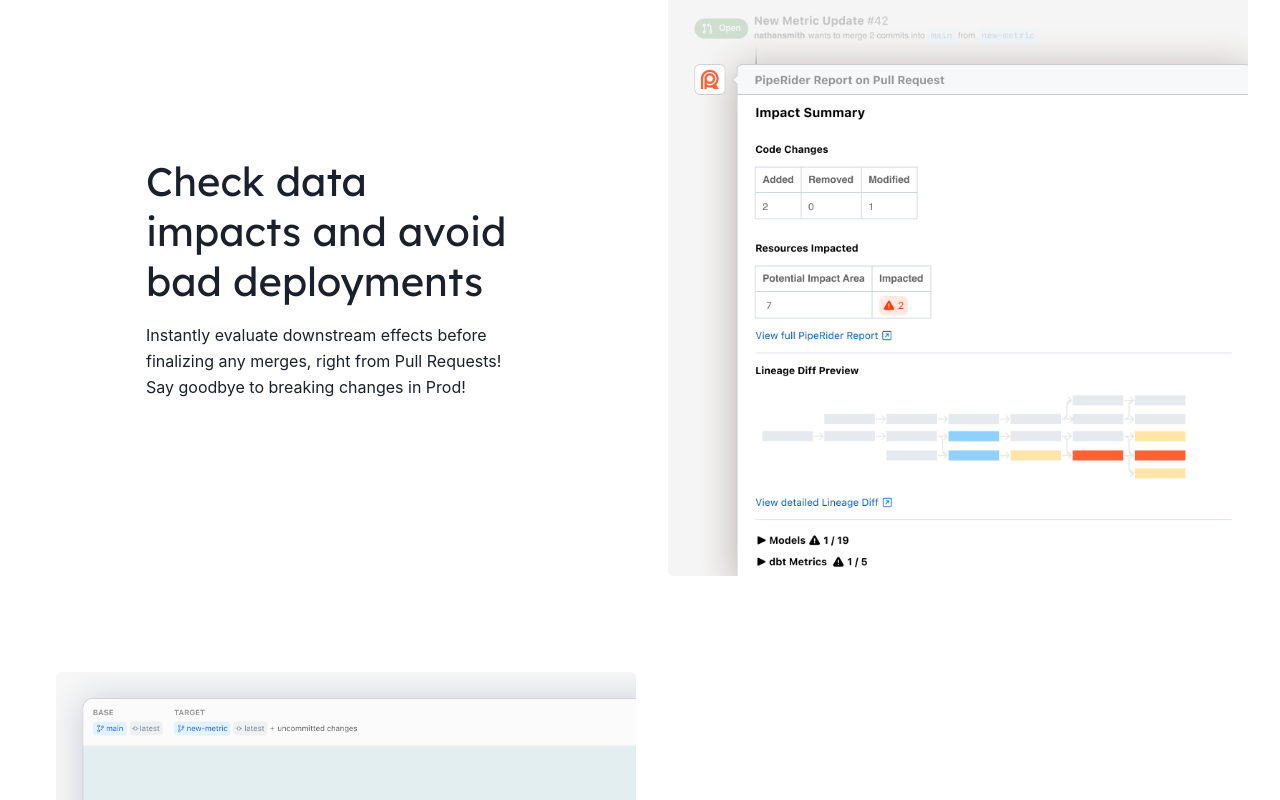
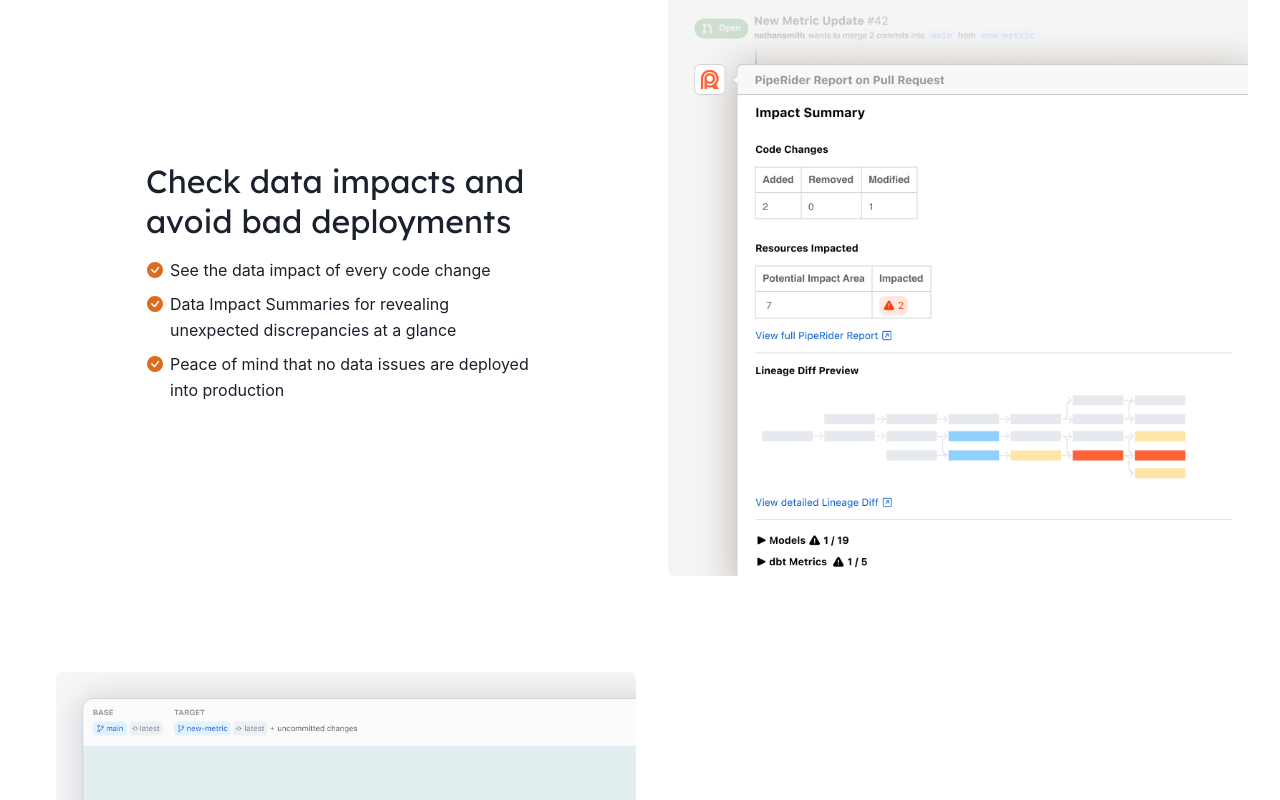
Before and after one commit to InfuseAI/piperider-io, a Next.js app: page /feature-template in a window 1280 px wide. Shown: the part 1040-1840 px from the top of the page. Built offline with nearby package versions, Linux system fonts and the light colour scheme.

Commit message:
Support bullet point lists

```diff
--- a/src/components/FeatureFeatures.jsx
+++ b/src/components/FeatureFeatures.jsx
@@ -10,6 +10,14 @@
 import { Text, Icon, Spacer, Button } from '@chakra-ui/react'
 import { useDisclosure } from '@chakra-ui/react'
 import { Modal, ModalOverlay, ModalContent, ModalHeader, ModalFooter, ModalBody, ModalCloseButton } from '@chakra-ui/react'
+import {
+  List,
+  ListItem,
+  ListIcon,
+  OrderedList,
+  UnorderedList,
+} from '@chakra-ui/react'
+import { BsFillCheckCircleFill } from 'react-icons/bs'
 
 /////////////////////////////////////////////////////////////
 
@@ -48,8 +56,18 @@
             <div key={index} className="w-full flex flex-col md:flex-row md:space-x-6 md:items-center">
               <div className="flex-1 p-4">
                 <div className="p-8 max-w-md mx-auto">
-                  <h2 className="text-4xl font-display mb-2 leading-tight">{feature.title}</h2>
-                  <p className="leading-relaxed my-4">{feature.description}</p>
+                  <h2 className="text-3xl font-display mb-2 leading-tight mb-4">{feature.title}</h2>
+                  {feature.description && (
+                    <p className="leading-relaxed my-4">{feature.description}</p>
+                  )}
+                  <UnorderedList pl={2} styleType="none" >
+                    {feature.points.map((point, point_index) => (
+                      <ListItem key={point_index} my='2' className='leading-relaxed' position='relative'>
+                        <ListIcon as={BsFillCheckCircleFill} color='orange.500' position='absolute' left='-23px' top='5px' />
+                        {point}
+                      </ListItem>
+                    ))}
+                  </UnorderedList>
                 </div>
               </div>
               <div
--- a/src/pages/feature-template.jsx
+++ b/src/pages/feature-template.jsx
@@ -55,8 +55,7 @@
                             [
                               {
                                 title: "Check data impacts and avoid bad deployments",
-                                description:
-                                  "Instantly evaluate downstream effects before finalizing any merges, right from Pull Requests! Say goodbye to breaking changes in Prod!",
+                                description: null,
                                 points: [
                                     "See the data impact of every code change",
                                     "Data Impact Summaries for revealing unexpected discrepancies at a glance",
@@ -66,8 +65,7 @@
                               },
                               {
                                 title: "Identify and fix unexpected data issues quickly",
-                                description:
-                                  "Seize control over your data quality! Identify and rectify unexpected impacts swiftly with our sophisticated Lineage Diff!",
+                                description: null,
                                 points: [
                                     "Spot any unexpected data discrepancies instantly in Impact Summaries",
                                     "Quickly perform Root Cause Analysis with quick links to the right place",
@@ -77,8 +75,7 @@
                               },
                               {
                                 title: "Seamless integration with Pull Requests",
-                                description:
-                                  "Keep stakeholders informed of upcoming changes that matter to them. Automate alerts on business-critical assets like dbt Metrics, Exposures and BI Dashboards!",
+                                description: null,
                                 points: [
                                     "Embeds into Pull Requests for effortless code reviews and CI/CD",
                                     "Data Impact Summaries everywhere you need them, from PR, to CI, to online reports",
```
